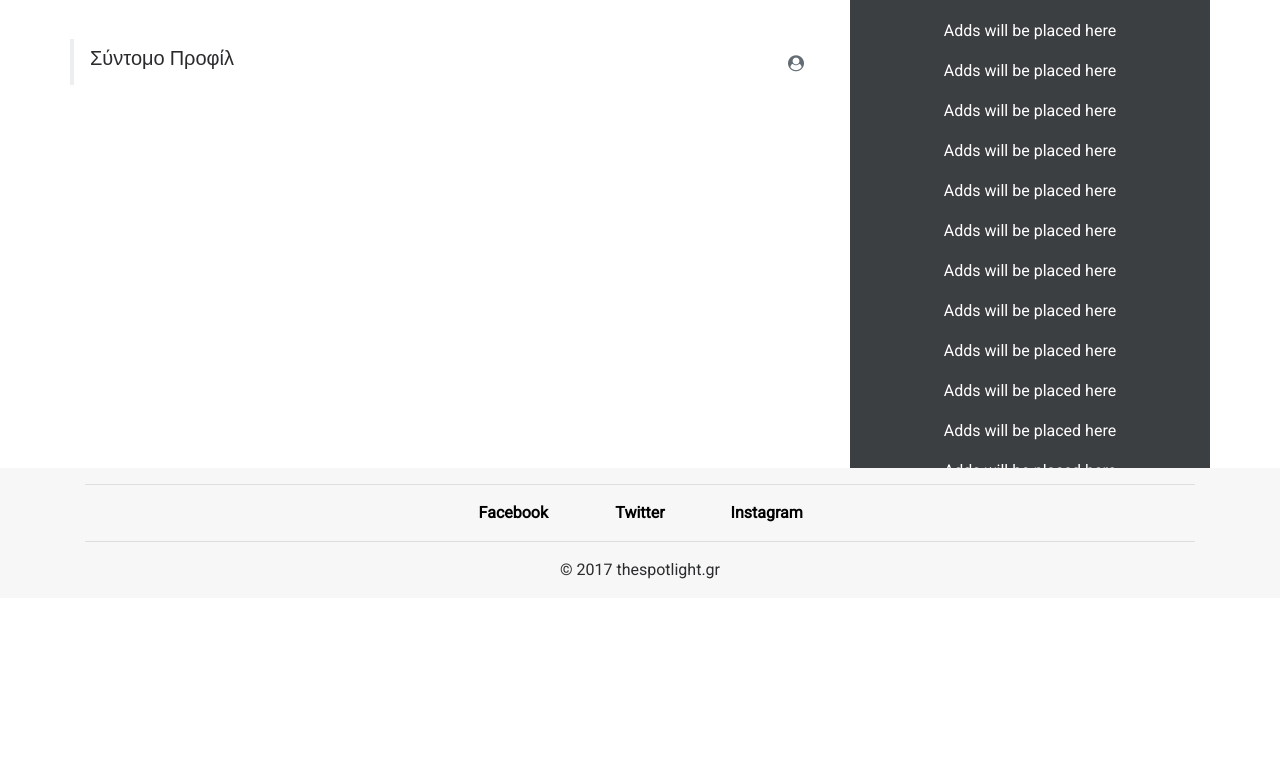
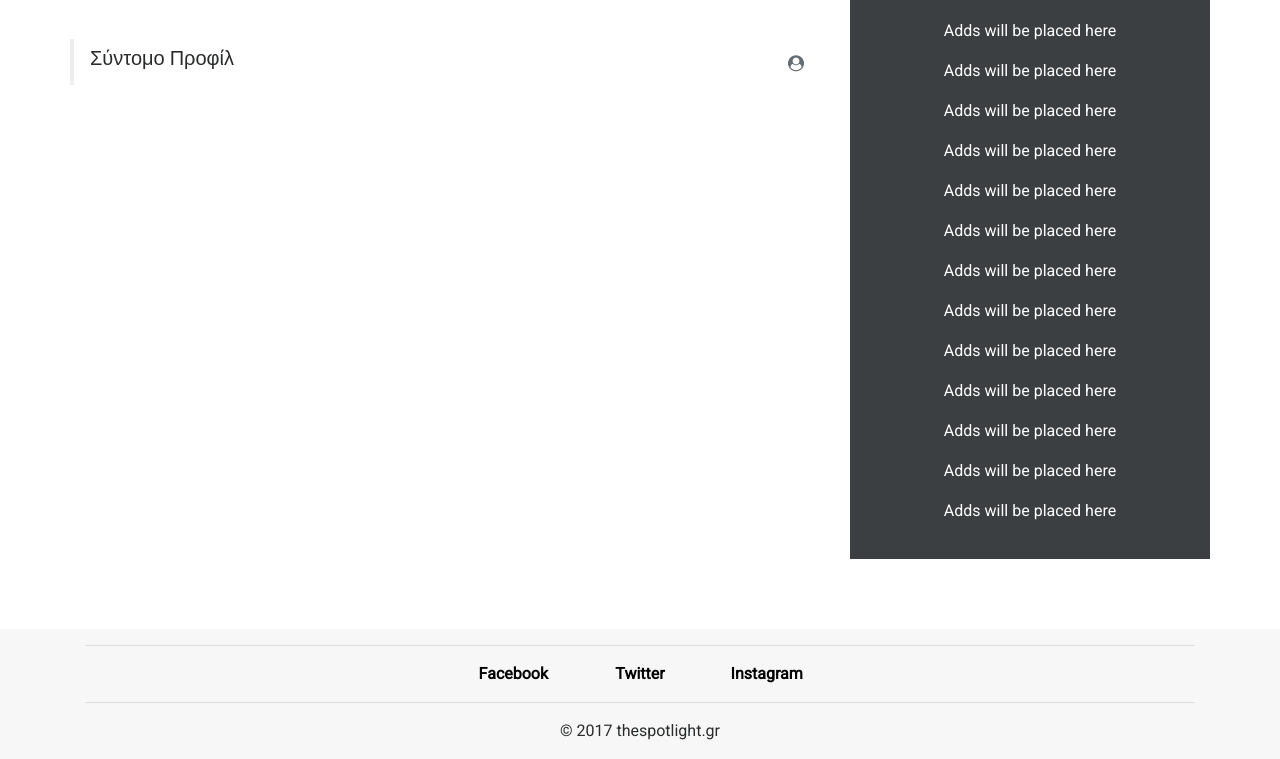
Before and after one commit to paulito272/thespotlight, a Django app: template src/templates/interview_detail.html in a window 1280 px wide. Shown: the part 202-961 px from the top of the page. Run offline with Django 3.2, Linux system fonts and the light colour scheme; the template is opened without the code that fills it, so the values that code supplies are empty; some libraries are stand-ins or nearby versions.

Commit message:
Converted sticky footer to regular footer.

```diff
--- a/src/static/css/base.css
+++ b/src/static/css/base.css
@@ -1,3 +1,8 @@
+html {
+    position: relative;
+    min-height: 100%;
+}
+
 body {
     padding-top: 4.5rem;
     font-family: 'Roboto', sans-serif;
@@ -53,6 +58,9 @@ body {
 }
 
 #footer {
+    position: absolute;
+    bottom: 0;
+    width: 100%;
     background-color: #f7f7f7;
 }
 
--- a/src/templates/base.html
+++ b/src/templates/base.html
@@ -41,9 +41,9 @@
 
         {% block pagination %}
         {% endblock %}
+    </div>
 
-        {% include 'footer.html' %}
-    </div>
+    {% include 'footer.html' %}
 
     <script src="{% static 'js/jquery.min.js' %}"></script>
     <script src="{% static 'js/tether.min.js' %}"></script>
--- a/src/templates/footer.html
+++ b/src/templates/footer.html
@@ -1,4 +1,4 @@
-<footer id="footer" class="fixed-bottom">
+<footer id="footer">
     <div class="container text-center">
         <hr>
         <div class="row">
```
